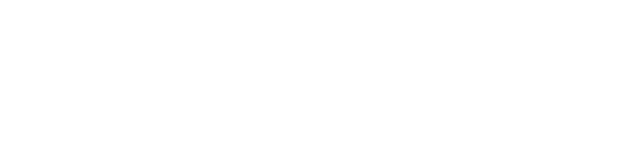
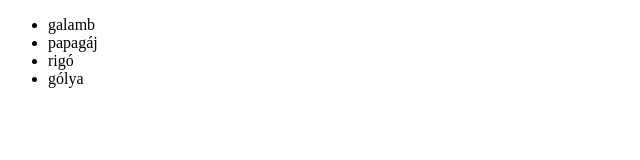
Before and after one commit to habkristof/Allatok, a plain HTML site: page index.html in a window 1280 px wide. Shown: the whole page, without its empty margins (0-640 px from the left). Drawn offline with Linux system fonts and the light colour scheme.

Commit message:
Update index.html + madarak <ul>

```diff
--- a/index.html
+++ b/index.html
@@ -6,6 +6,11 @@
     <title>Document</title>
 </head>
 <body>
-
+    <ul>
+        <li>galamb</li>
+        <li>papagáj</li>
+        <li>rigó</li>
+        <li>gólya</li>
+    </ul>
 </body>
 </html>
```
